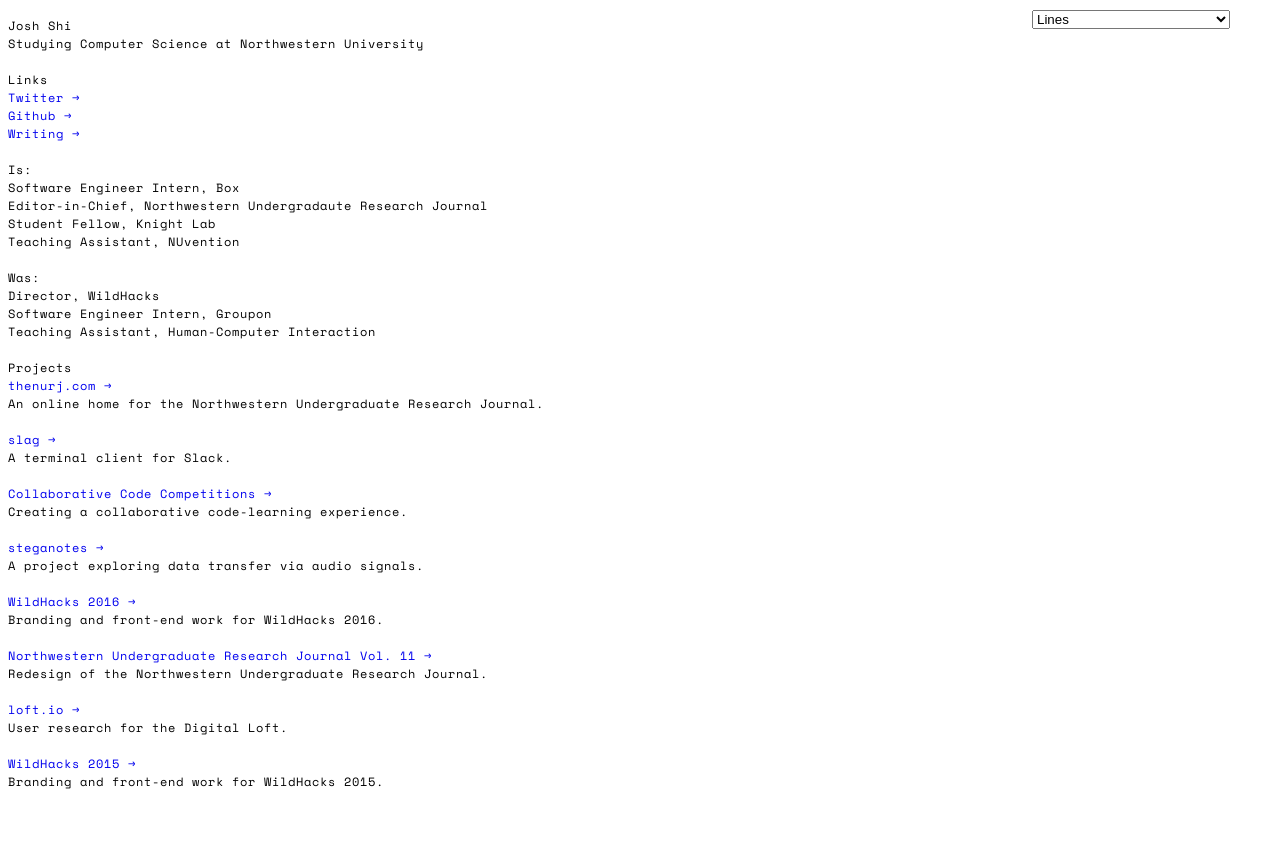
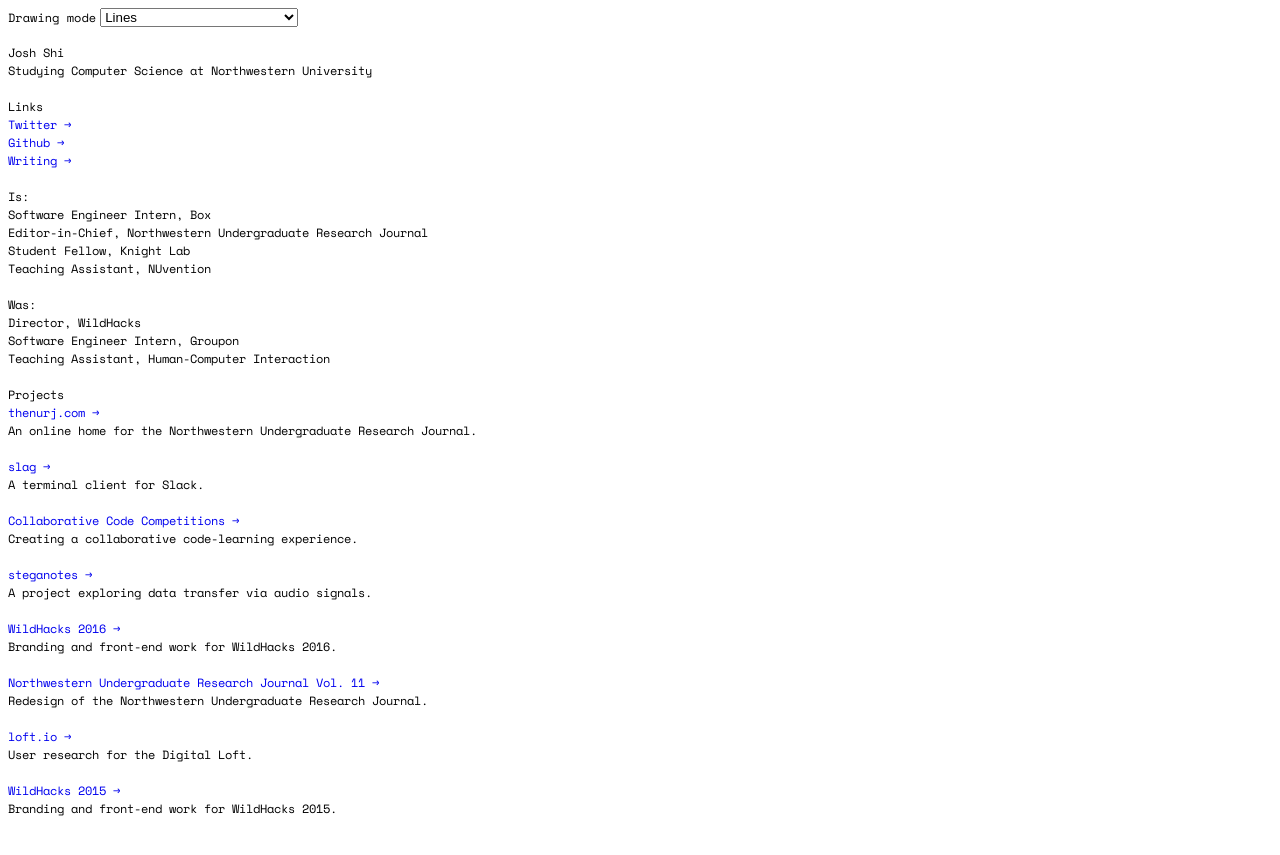
Before and after one commit to thehandsomepanther/thehandsomepanther.github.io, a Jekyll site: the page built from index.md, in a window 1280 px wide. Shown: the top 855 px of the page. Built offline with Jekyll 4.4.1, drawn with Linux system fonts in a browser that asks for light colours; nearby versions of some CDN libraries.

Commit message:
make draw mode more visible

```diff
--- a/assets/landing.scss
+++ b/assets/landing.scss
@@ -6,26 +6,23 @@
     cursor: url(../assets/images/pen.png), auto;
 }
 
-span {
+span, label {
     font-size: 12px;
     font-family: 'Space Mono', monospace;
-    width: 8px;
-    line-height: 12px;
-    height: 12px;
     display: inline-block;
     margin-top: 0;
     margin-bottom: 0;
 }
 
+span {
+    width: 7px;
+    line-height: 12px;
+    height: 12px;
+}
+
 body {
     width: 100%;
     overflow-wrap: break-word;
-}
-
-select {
-    position: absolute;
-    top: 10px;
-    right: 50px;
 }
 
 a,
--- a/index.md
+++ b/index.md
@@ -5,6 +5,7 @@
 ---
 
 <div>
+    <label for="draw">Drawing mode</label>
     <select name="draw">
         <option value="lines">Lines</option>
         <option value="arrows">Arrows</option>
@@ -24,7 +25,7 @@
 <span class="text"></span>
 <span class="text">Is:</span>
 <span class="text">Software Engineer Intern, Box</span>
-<span class="text">Editor-in-Chief, Northwestern Undergradaute Research Journal</span>
+<span class="text">Editor-in-Chief, Northwestern Undergraduate Research Journal</span>
 <span class="text">Student Fellow, Knight Lab</span>
 <span class="text">Teaching Assistant, NUvention</span>
 <span class="text"></span>
```
Also changed, not shown: 3 other files.
